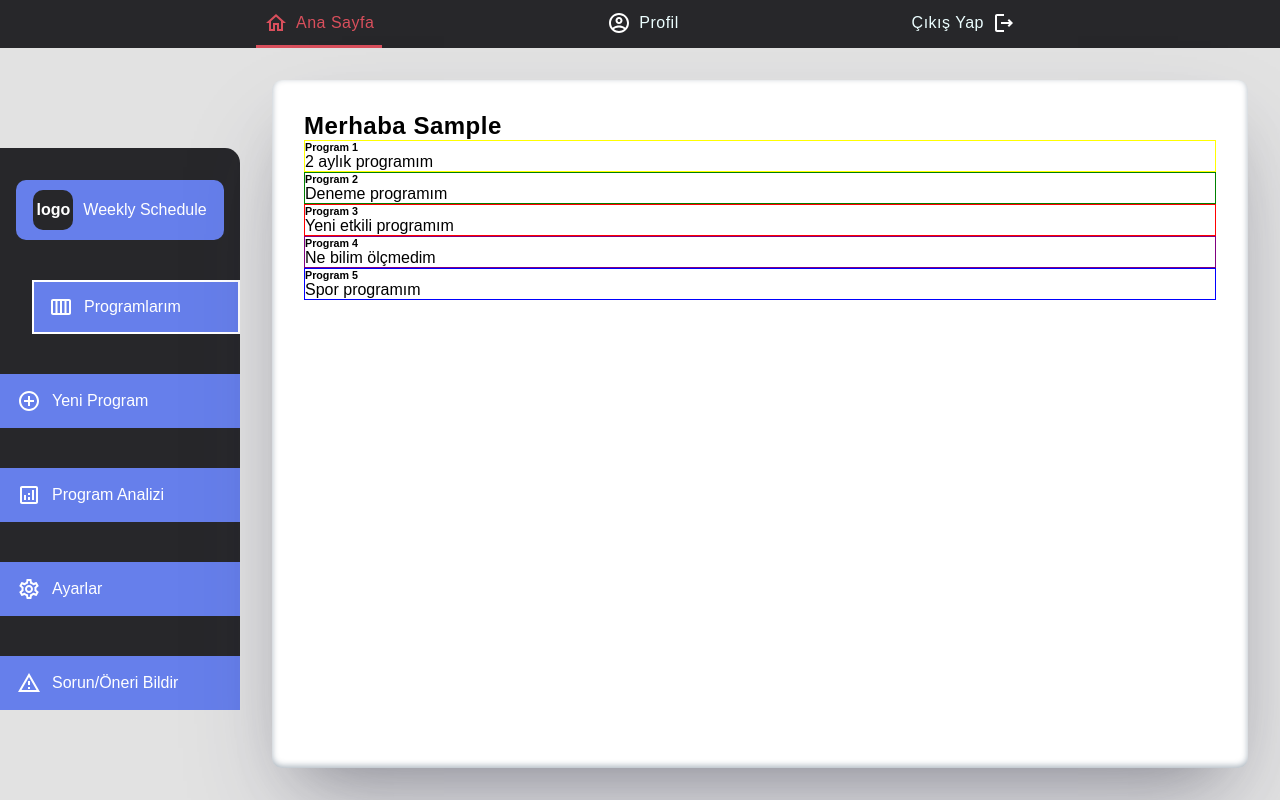
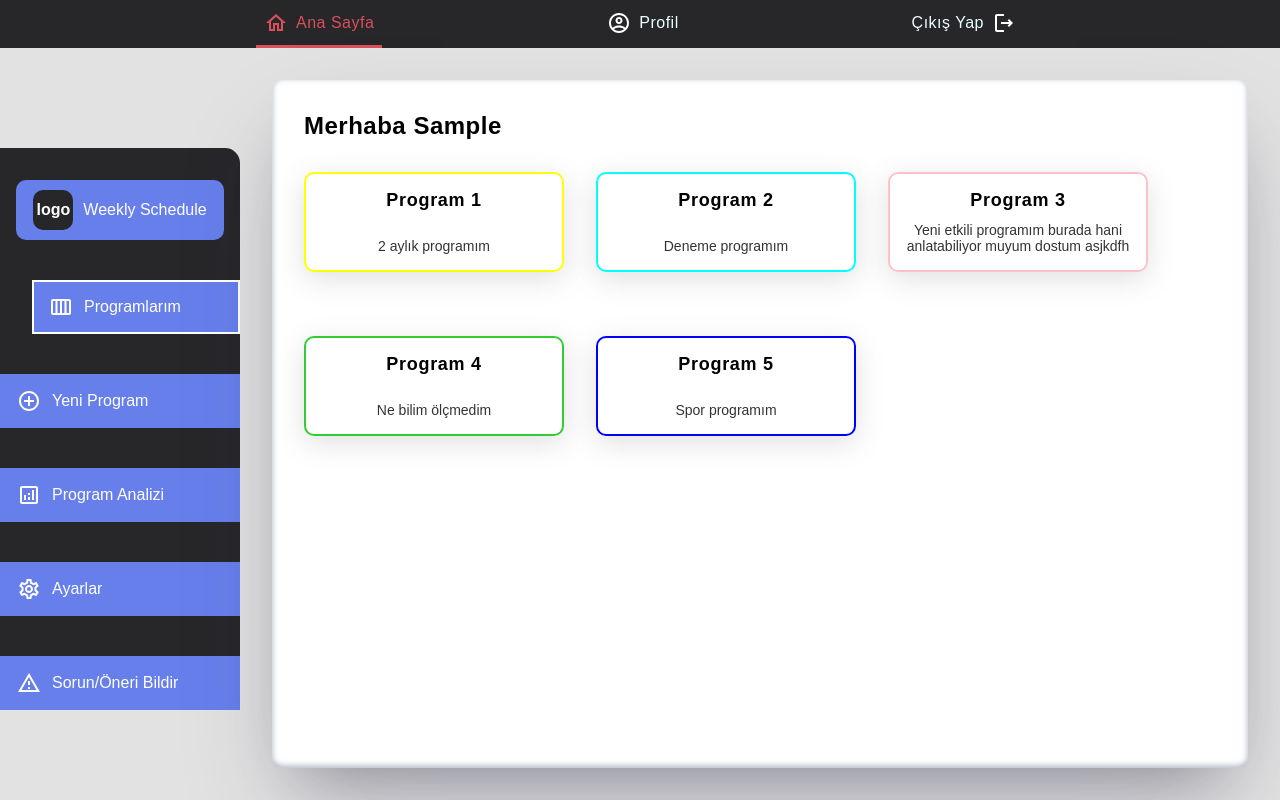
Before and after one commit to muhammedakb/weekly-schedule, a React (Create React App) app: page /weekly-schedule in a window 1280 px wide. Built offline with nearby package versions, Linux system fonts and the light colour scheme; no server answers; data requests are answered from the project's data file; sample sign-in values are in the browser's storage; a web font is replaced by a local one.

Commit message:
Schedule listed

```diff
--- a/data/schedules.json
+++ b/data/schedules.json
@@ -14,15 +14,15 @@
       "description": "Deneme programım",
       "startingDate": "",
       "endDate": "",
-      "category": "green"
+      "category": "aqua"
     },
     {
       "id": "3333333333",
       "title": "Program 3",
-      "description": "Yeni etkili programım",
+      "description": "Yeni etkili programım burada hani anlatabiliyor muyum dostum asjkdfh",
       "startingDate": "",
       "endDate": "",
-      "category": "red"
+      "category": "pink"
     },
     {
       "id": "4444444444",
@@ -30,7 +30,7 @@
       "description": "Ne bilim ölçmedim",
       "startingDate": "",
       "endDate": "",
-      "category": "purple"
+      "category": "limegreen"
     },
     {
       "id": "5555555555",
--- /dev/null
+++ b/src/components/Schedule/Schedules.jsx
@@ -0,0 +1,10 @@
+const Schedules = ({ category, title, description }) => {
+  return (
+    <div className="schedules" style={{ border: `2px solid ${category}` }}>
+      <p className="schedules-title">{title}</p>
+      <p className="schedules-description">{description}</p>
+    </div>
+  );
+};
+
+export default Schedules;
--- a/src/pages/schedule/Programs.jsx
+++ b/src/pages/schedule/Programs.jsx
@@ -1,5 +1,6 @@
 import { useEffect, useState } from "react";
 import axios from "axios";
+import Schedules from "../../components/Schedule/Schedules";
 
 const Programs = () => {
   const [schedules, setSchedules] = useState([]);
@@ -27,18 +28,17 @@ const Programs = () => {
     return <div>Operation is failed...</div>;
   }
   return (
-    <main>
+    <main className="programs">
       {loading ? (
         <div>LOADİNG ...</div>
       ) : (
         schedules.map((schedule, index) => (
-          <div
+          <Schedules
             key={schedule.id ?? index}
-            style={{ border: `1px solid ${schedule.category}` }}
-          >
-            <h6>{schedule.title}</h6>
-            <p>{schedule.description}</p>
-          </div>
+            category={schedule.category}
+            title={schedule.title}
+            description={schedule.description}
+          />
         ))
       )}
     </main>
--- a/src/style/components/_scheduleContent.scss
+++ b/src/style/components/_scheduleContent.scss
@@ -9,6 +9,7 @@
     rgba(0, 0, 0, 0.3) 0px 30px 60px -30px,
     rgba(10, 37, 64, 0.35) 0px -2px 6px 0px inset;
   &-title {
+    padding-bottom: 2rem;
     letter-spacing: 0.5px;
     text-transform: capitalize;
   }
--- /dev/null
+++ b/src/style/components/_schedules.scss
@@ -0,0 +1,50 @@
+.schedules {
+  width: 260px;
+  height: 100px;
+  padding: 16px 10px;
+  display: flex;
+  flex-direction: column;
+  align-items: center;
+  justify-content: space-between;
+  border-radius: 10px;
+  overflow-y: auto;
+  transition: 0.3s;
+  cursor: pointer;
+  box-shadow: rgba(100, 100, 111, 0.2) 0px 7px 29px 0px;
+  &:hover {
+    box-shadow: rgba(50, 50, 93, 0.25) 0px 50px 100px -20px,
+      rgba(0, 0, 0, 0.3) 0px 30px 60px -30px,
+      rgba(10, 37, 64, 0.35) 0px -2px 6px 0px inset;
+  }
+  &::-webkit {
+    &-scrollbar {
+      width: 4px;
+      &-track {
+        margin: 3px 0;
+        box-shadow: inset 0 0 5px #e2e2e2;
+        border-radius: 10px;
+      }
+      &-thumb {
+        background-color: #27272a;
+        border-radius: 10px;
+        &:hover {
+          background-color: grey;
+        }
+      }
+      // &-button {
+      //   height: ;
+      // }
+    }
+  }
+  &-title {
+    font-size: 18px;
+    font-weight: 600;
+    letter-spacing: 0.7px;
+  }
+  &-description {
+    margin-top: 10px;
+    font-size: 14px;
+    text-align: center;
+    opacity: 0.8;
+  }
+}
--- a/src/style/main.scss
+++ b/src/style/main.scss
@@ -8,6 +8,7 @@
 // PAGES
 @import "./pages/login";
 @import "./pages/profile";
+@import "./pages/programs";
 
 // COMPONENTS
 @import "./components/loginForm";
@@ -16,3 +17,4 @@
 @import "./components/messageBox";
 @import "./components/scheduleLayout";
 @import "./components/scheduleContent";
+@import "./components/schedules";
--- /dev/null
+++ b/src/style/pages/_programs.scss
@@ -0,0 +1,6 @@
+.programs {
+  display: flex;
+  flex-wrap: wrap;
+  gap: 2rem;
+  row-gap: 4rem;
+}
```
